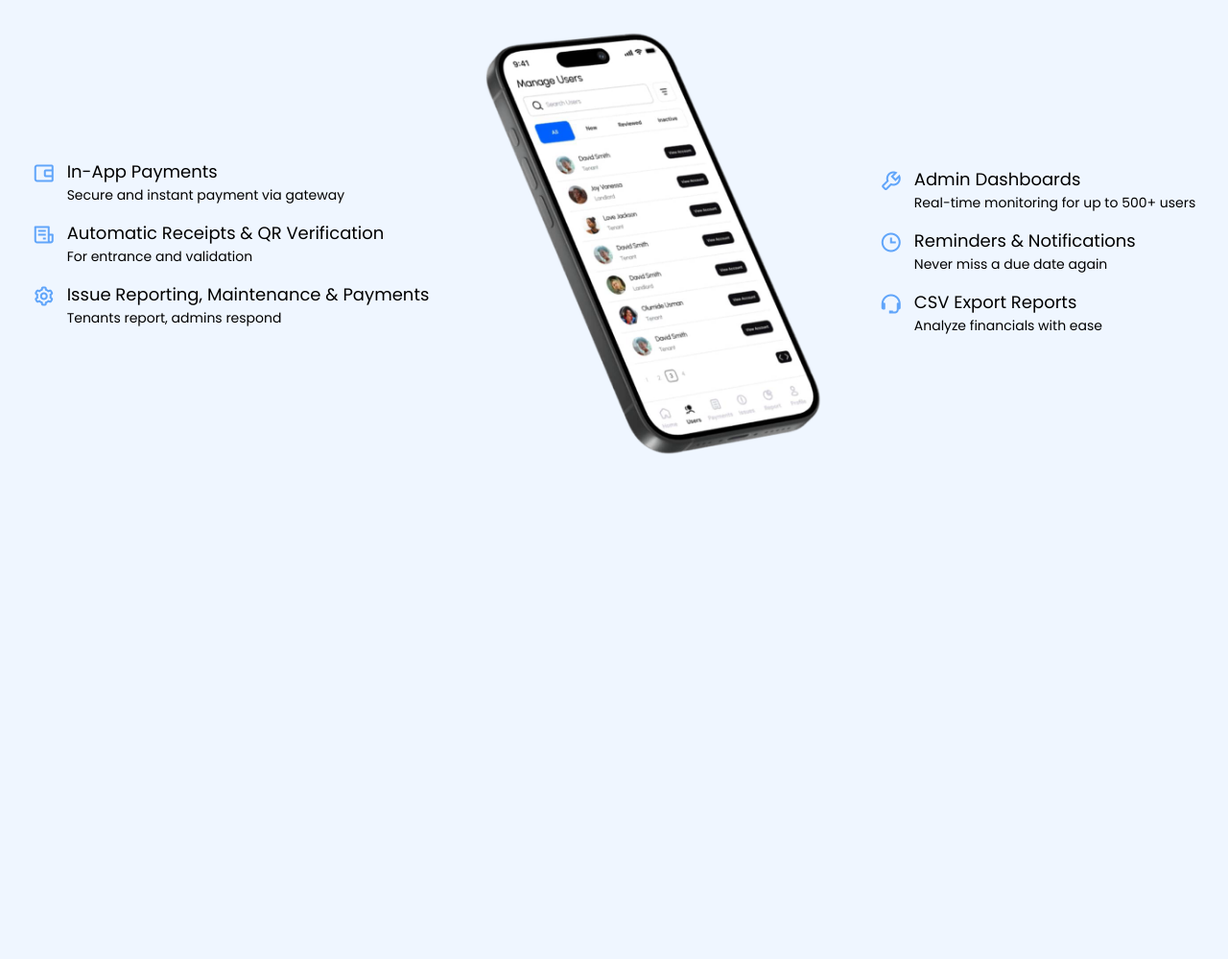
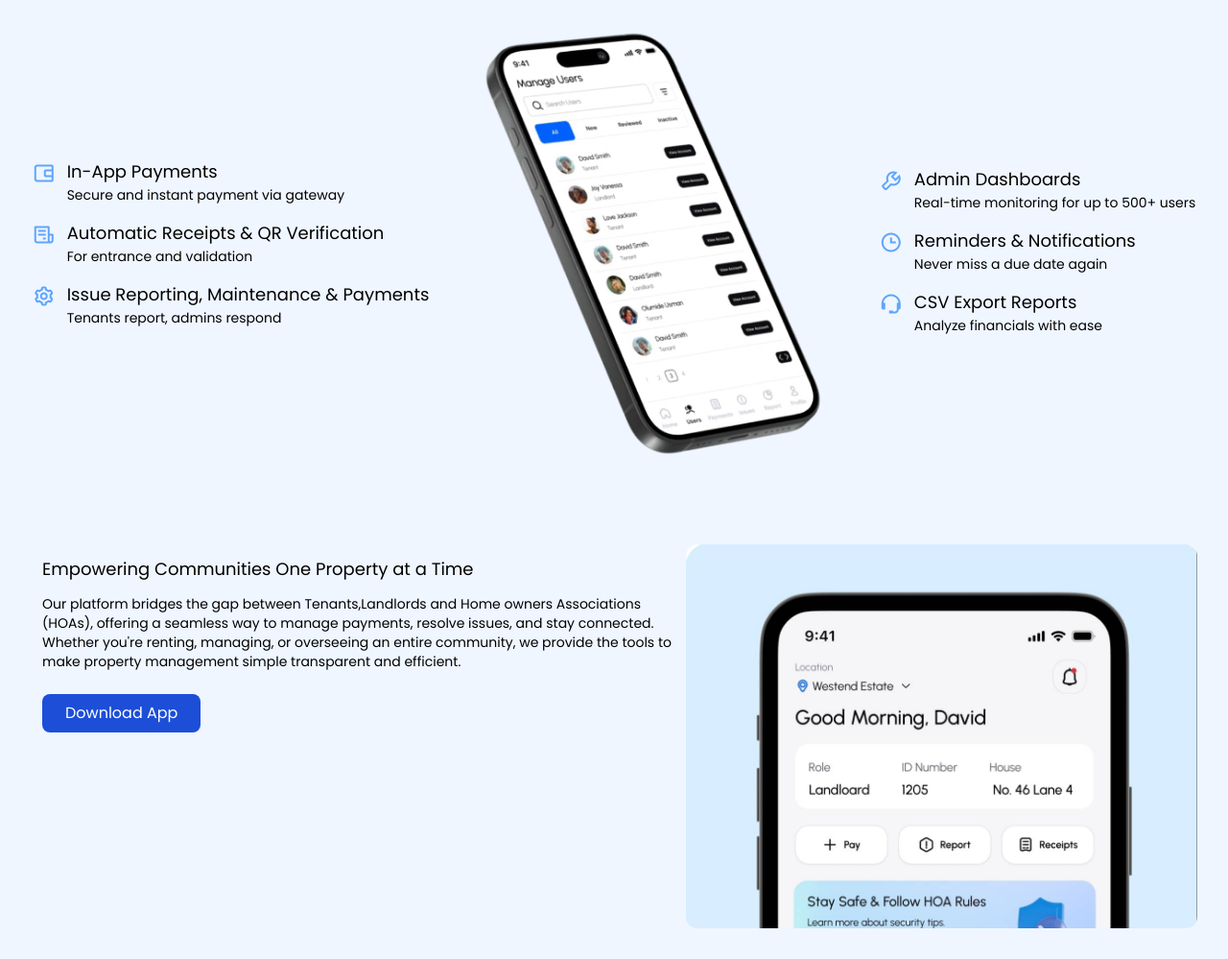
Before and after one commit to emmanuel-nwafor/Estate-management-app, a website: page src/index.html in a window 1280 px wide. Shown: the part 1391-2390 px from the top of the page at 96% size. Before the commit the page ends 1926 px from the top, so only its background shows below. Drawn offline with nearby package versions, Linux system fonts and the light colour scheme.

Commit message:
all commit

```diff
--- a/src/index.html
+++ b/src/index.html
@@ -231,7 +231,24 @@
 
   </section>
 
+  <!-- Empower section -->
+  <section class="flex max-md:flex-col p-8">
+    <div class="flex-col">
+        <h1 class="text-lg m-3">
+            Empowering Communities One Property at a Time
+        </h1>
+        <p class="text-sm m-3">
+            Our platform bridges the gap between Tenants,Landlords and Home owners
+            Associations (HOAs), offering a seamless way to manage payments, resolve
+             issues, and stay connected. Whether you're renting, managing, or overseeing
+             an entire community, we provide the tools to make property management simple
+             transparent and efficient.
+        </p>
+        <button class="p-2 bg-blue-700 px-6 transition-all hover:bg-blue-800 py-2 rounded-lg text-white m-3">Download App</button>
+    </div>
 
+    <img src="mockup-6.jpeg" class="h-[400px] rounded-xl" alt="">
+  </section>
 
   <script src="script.js"></script>
 
```
Also changed, not shown: src/mockup-6.jpeg (added), src/mockup-7.jpeg (added).
